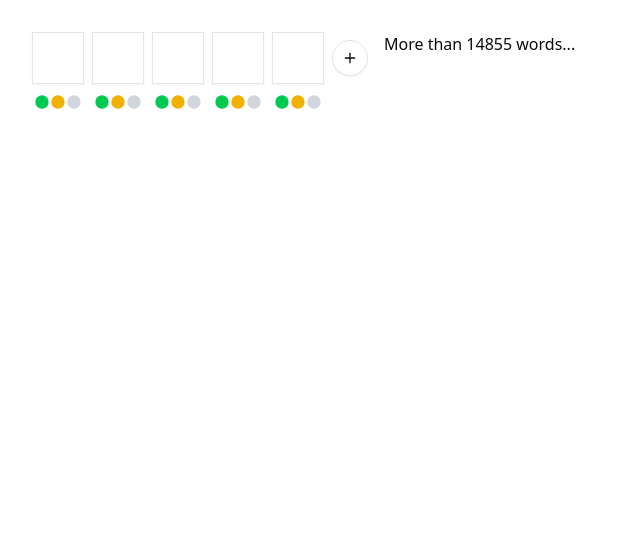
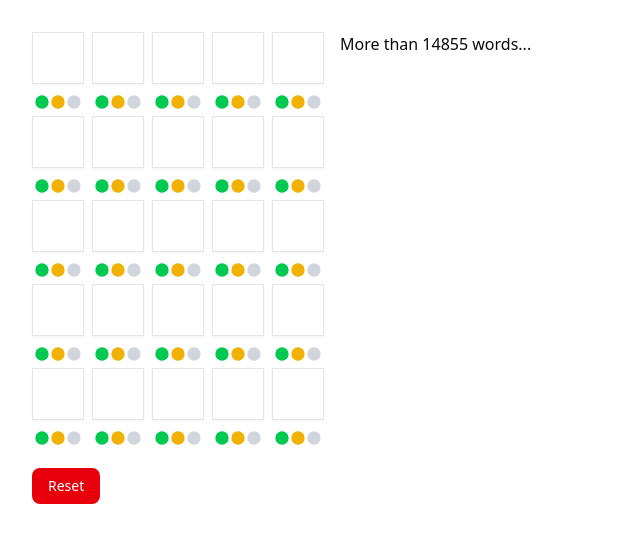
Before and after one commit to cdcasey/wordler, a React (Vite) app: page / in a window 1280 px wide. Shown: the top 542 px of the page, without its empty margins (0-640 px from the left). Built offline with nearby package versions, Linux system fonts and the light colour scheme.

Commit message:
reset works

```diff
--- a/src/App.tsx
+++ b/src/App.tsx
@@ -3,38 +3,36 @@ import { useReducer, useState } from "react";
 import { Guess } from "@/components/Guess.tsx";
 import "./App.css";
 import { Button } from "@/components/ui/button.tsx";
-import { Plus } from "lucide-react";
+
 import { PossibleWords } from "@/components/PossibleWords.tsx";
 import { initialState, wordleReducer } from "@/lib/app-reducer.ts";
 
 function App() {
-	const [guessList, setGuessList] = useState([1]);
 	const [state, dispatch] = useReducer(wordleReducer, initialState);
+	const [resetKey, setResetKey] = useState(0);
+
+	const handleReset = () => {
+		dispatch({ type: "RESET" });
+		setResetKey((prev) => prev + 1);
+	};
+
 	return (
-		<div className="flex gap-4">
-			<div>
-				{guessList.map((word) => (
-					<div className="flex gap-2" key={word}>
-						<Guess dispatch={dispatch} />
-						<Button
-							variant="outline"
-							size="icon"
-							className="mt-2 rounded-full"
-							onClick={() =>
-								setGuessList((prev) => {
-									if (prev.length === 6) return prev;
-									return [...prev, prev.length + 1];
-								})
-							}
-						>
-							<Plus />
-						</Button>
-					</div>
-				))}
+		<>
+			<div className="flex gap-4">
+				<div>
+					<Guess dispatch={dispatch} key={`0-word-${resetKey}`} />
+					<Guess dispatch={dispatch} key={`1-word-${resetKey}`} />
+					<Guess dispatch={dispatch} key={`2-word-${resetKey}`} />
+					<Guess dispatch={dispatch} key={`3-word-${resetKey}`} />
+					<Guess dispatch={dispatch} key={`4-word-${resetKey}`} />
+				</div>
+
+				<PossibleWords wordleState={state} />
 			</div>
-
-			<PossibleWords wordleState={state} />
-		</div>
+			<Button className="mt-4" variant="destructive" onClick={handleReset}>
+				Reset
+			</Button>
+		</>
 	);
 }
 
```
